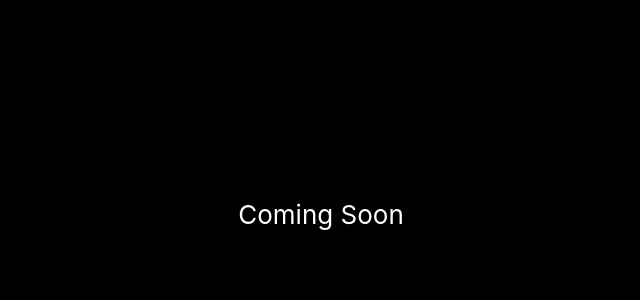
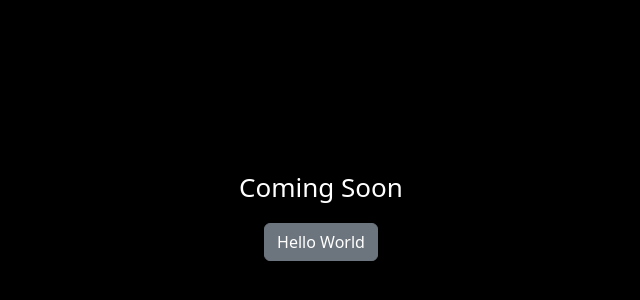
Before and after one commit to vgpontes/vgpontes-website, a React (Create React App) app: page / in a window 1280 px wide. Shown: the part 186-486 px from the top of the page, without its empty margins (319-959 px from the left). Built offline with nearby package versions, Linux system fonts and the light colour scheme.

Commit message:
Use React Bootstrap

```diff
--- a/package.json
+++ b/package.json
@@ -10,9 +10,11 @@
     "@types/node": "^16.18.58",
     "@types/react": "^18.2.28",
     "@types/react-dom": "^18.2.13",
+    "bootstrap": "^5.3.2",
     "react": "^18.2.0",
+    "react-bootstrap": "^2.9.1",
     "react-dom": "^18.2.0",
-    "react-scripts": "5.0.1",
+    "react-scripts": "^5.0.1",
     "typescript": "^4.9.5",
     "web-vitals": "^2.1.4"
   },
--- a/src/App.tsx
+++ b/src/App.tsx
@@ -1,5 +1,6 @@
 import React from 'react';
 import './App.css';
+import Button from 'react-bootstrap/Button';
 
 function App() {
   return (
@@ -8,6 +9,7 @@ function App() {
         <p>
           Coming Soon
         </p>
+          <Button variant="secondary">Hello World</Button>{' '}
       </header>
     </div>
   );
--- a/src/index.tsx
+++ b/src/index.tsx
@@ -3,6 +3,7 @@ import ReactDOM from 'react-dom/client';
 import './index.css';
 import App from './App';
 import reportWebVitals from './reportWebVitals';
+import '../node_modules/bootstrap/dist/css/bootstrap.min.css';
 
 const root = ReactDOM.createRoot(
   document.getElementById('root') as HTMLElement
```
Also changed, not shown: 1 other file (tests, documents, lock files or other folders).
